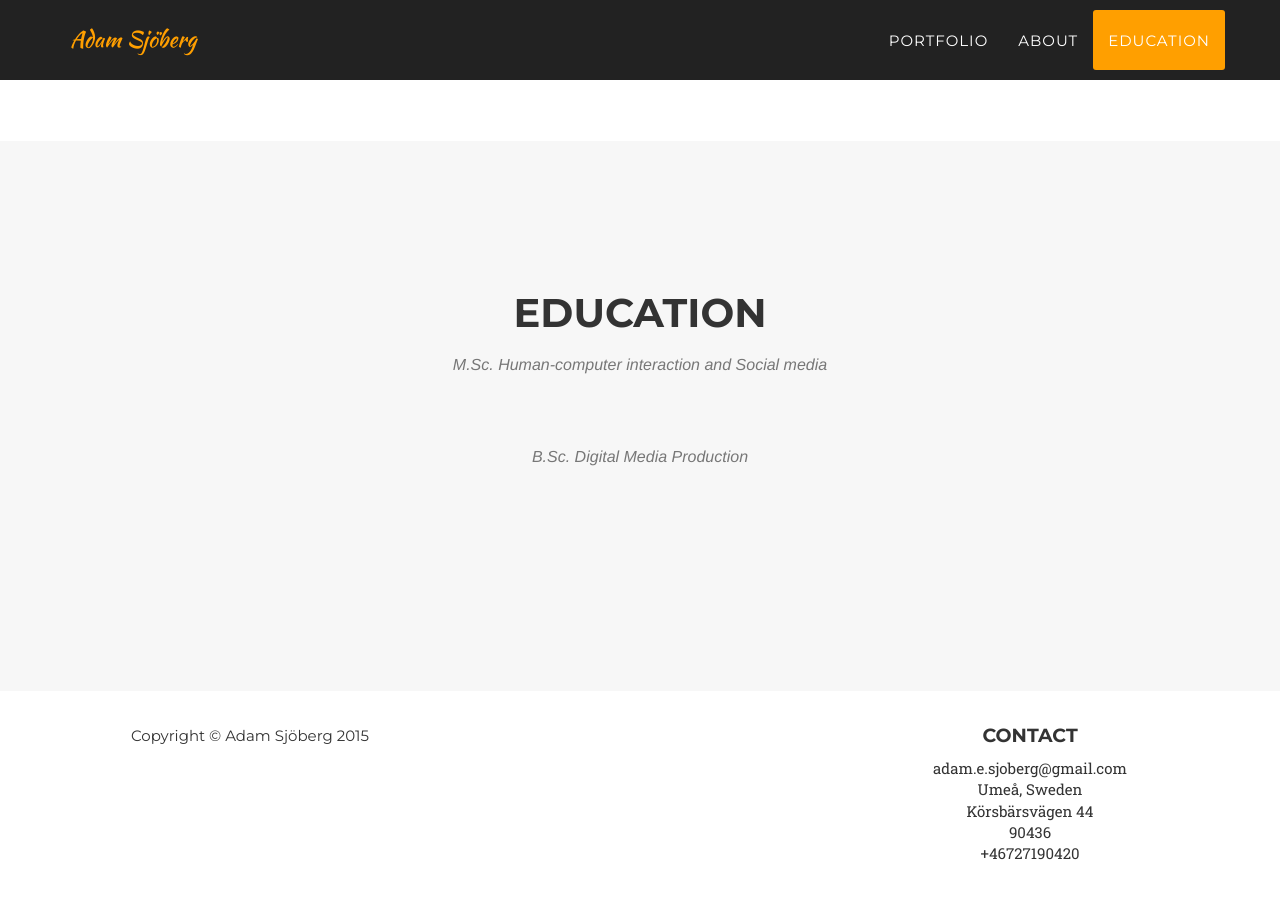
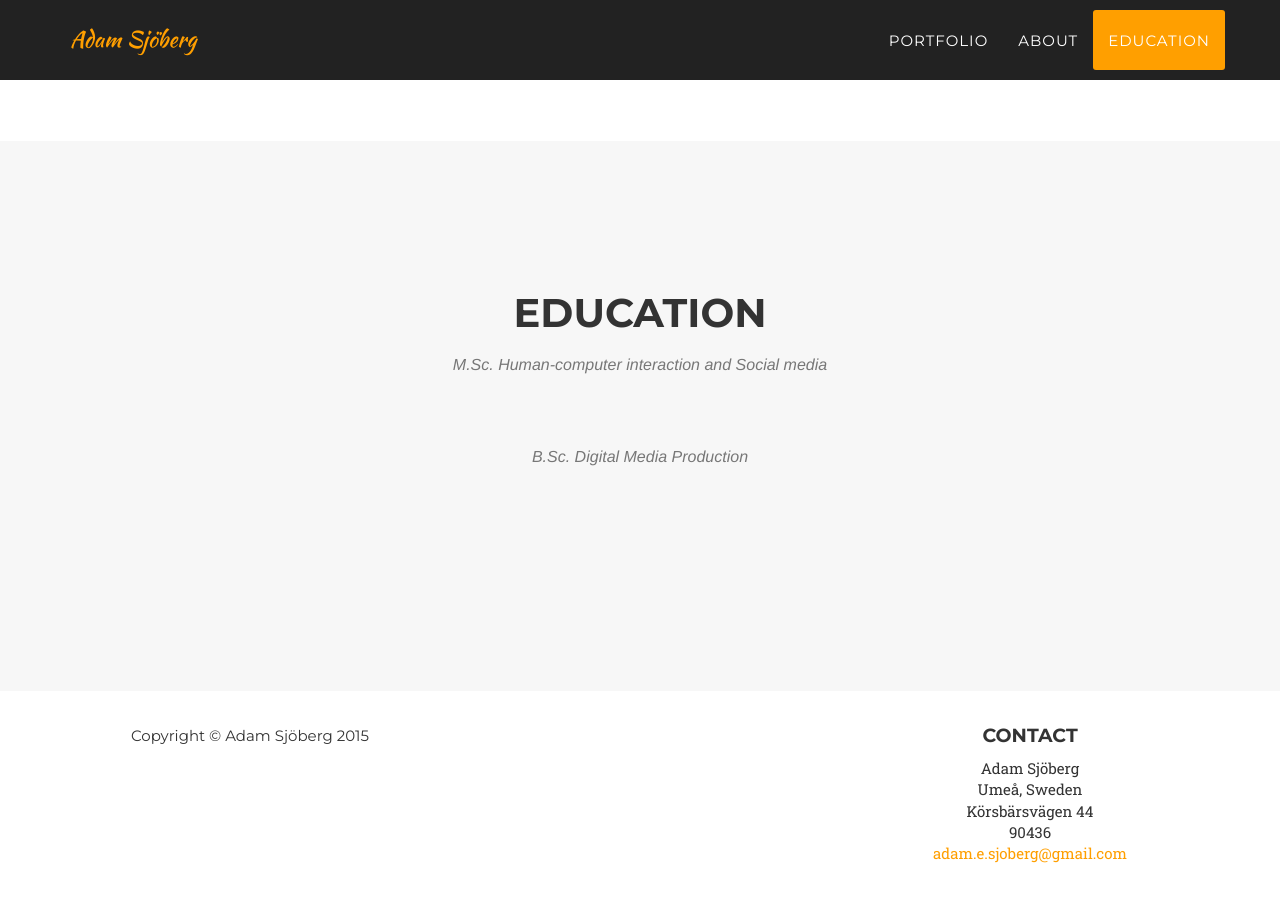
Before and after one commit to Adamsjoberg/Adamsjoberg.github.io, a Jekyll site: the page built from index.html, in a window 1280 px wide and 900 px high, scrolled down 3382 px. Built offline with Jekyll 4.4.1, drawn with Linux system fonts in a browser that asks for light colours; some web fonts are replaced.

Commit message:
added link mail

```diff
--- a/_includes/footer.html
+++ b/_includes/footer.html
@@ -15,7 +15,7 @@
                 <div class="col-md-4 text-center">
                     <ul class="list-unstyled">
                       <li><h4>Contact</h4></li>
-                        <li>adam.e.sjoberg@gmail.com
+                        <li>Adam Sjöberg
                         </li>
                         <li>Umeå, Sweden
                         </li>
@@ -23,7 +23,7 @@
                         </li>
                         <li>90436
                         </li>
-                        <li>+46727190420
+                        <li><a href="mailto:adam.e.sjoberg@gmail.com">adam.e.sjoberg@gmail.com</a>
                         </li>
                     </ul>
                 </div>
```
